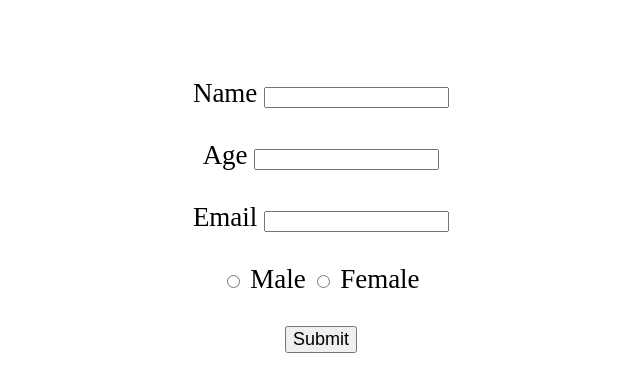
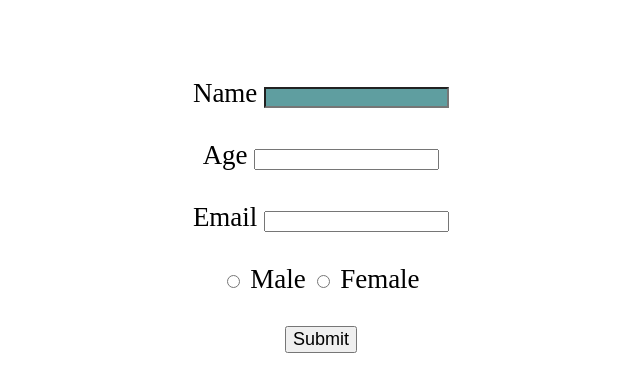
Before and after one commit to Sirojiddin0929/jadval, a plain HTML site: page index.html in a window 1280 px wide. Shown: the part 48-440 px from the top of the page, without its empty margins (319-959 px from the left). Drawn offline with Linux system fonts and the light colour scheme.

Commit message:
jadval o'zgartirildi

```diff
--- a/index.html
+++ b/index.html
@@ -20,7 +20,7 @@
         <div>
             <form action="">
                 <label for="name">Name</label>
-                <input type="text" name="name" id="name" class="obj" required><br><br>
+                <input type="text" name="name" id="name" class="obj" required style="background-color: cadetblue;"><br><br>
                 <label for="age">Age</label>
                 <input type="number" name="age" id="age" min="6" class="obj" required><br><br>
                 <label for="email">Email</label>
```
